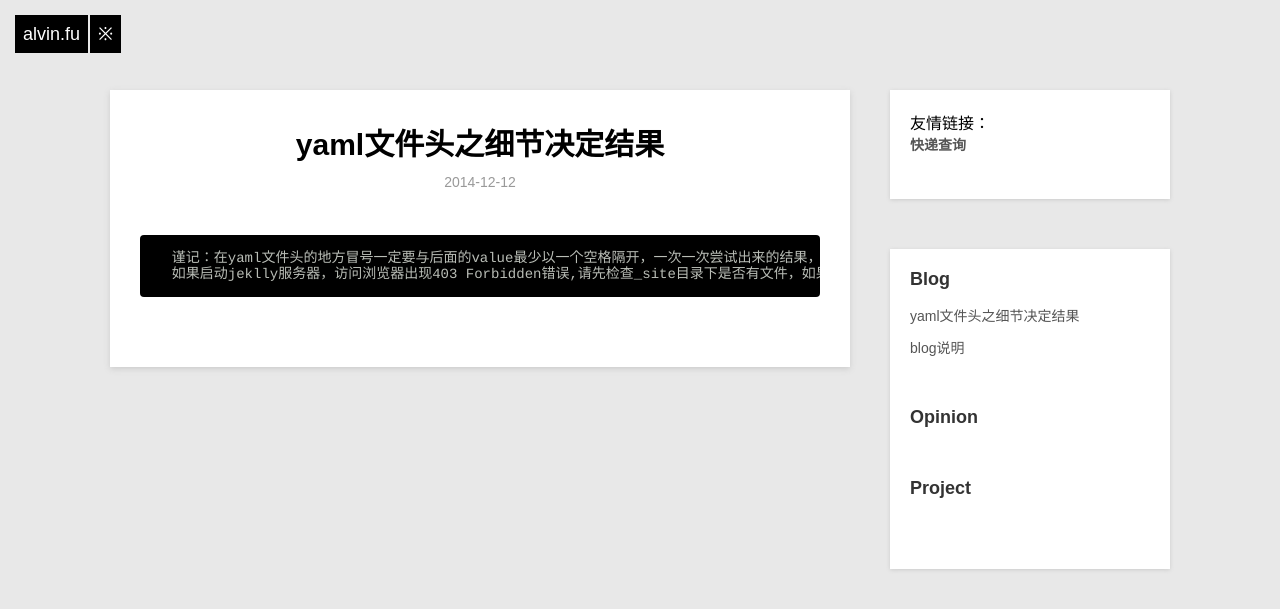
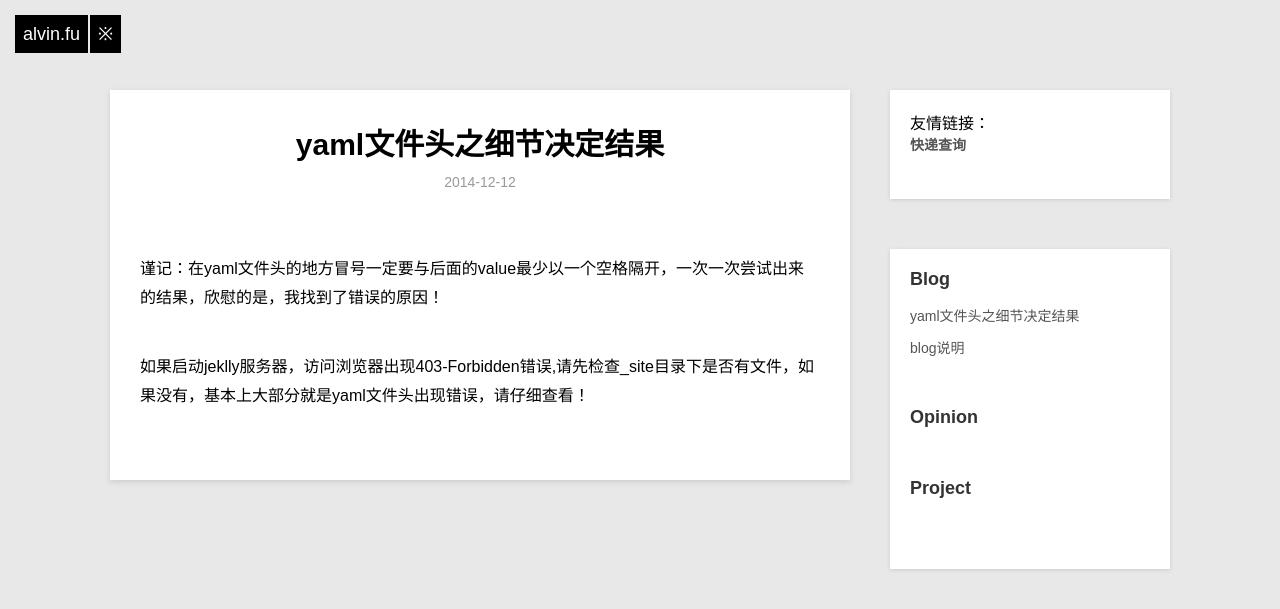
Before and after one commit to fupengfei/alvin.fu, a Jekyll site: the page built from _posts/blog/2014-12-12-lession.md, in a window 1280 px wide. Shown: the top 609 px of the page. Built offline with Jekyll 4.4.1, drawn with Linux system fonts in a browser that asks for light colours; nearby versions of some CDN libraries; Markdown is read by kramdown in place of the engine named in the settings.

```diff
--- a/_posts/blog/2014-12-12-lession.md
+++ b/_posts/blog/2014-12-12-lession.md
@@ -7,7 +7,6 @@ description: 谨记：在yaml文件头的地方冒号一定要与后面的value
 
 
 
+谨记：在yaml文件头的地方冒号一定要与后面的value最少以一个空格隔开，一次一次尝试出来的结果，欣慰的是，我找到了错误的原因！
 
-      谨记：在yaml文件头的地方冒号一定要与后面的value最少以一个空格隔开，一次一次尝试出来的结果，欣慰的是，我找到了错误的原因！
-      如果启动jeklly服务器，访问浏览器出现403
-Forbidden错误,请先检查_site目录下是否有文件，如果没有，基本上大部分就是yaml文件头出现错误，请仔细查看！
+如果启动jeklly服务器，访问浏览器出现403-Forbidden错误,请先检查_site目录下是否有文件，如果没有，基本上大部分就是yaml文件头出现错误，请仔细查看！
```
